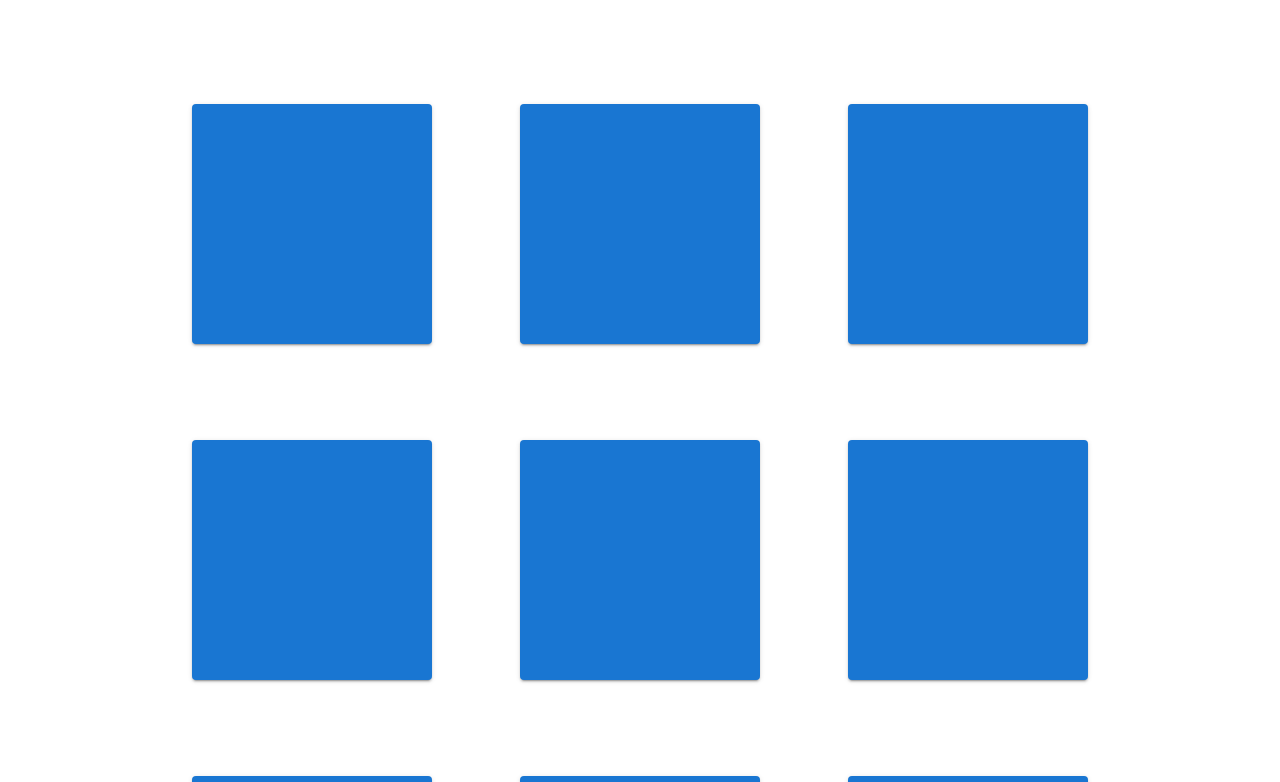
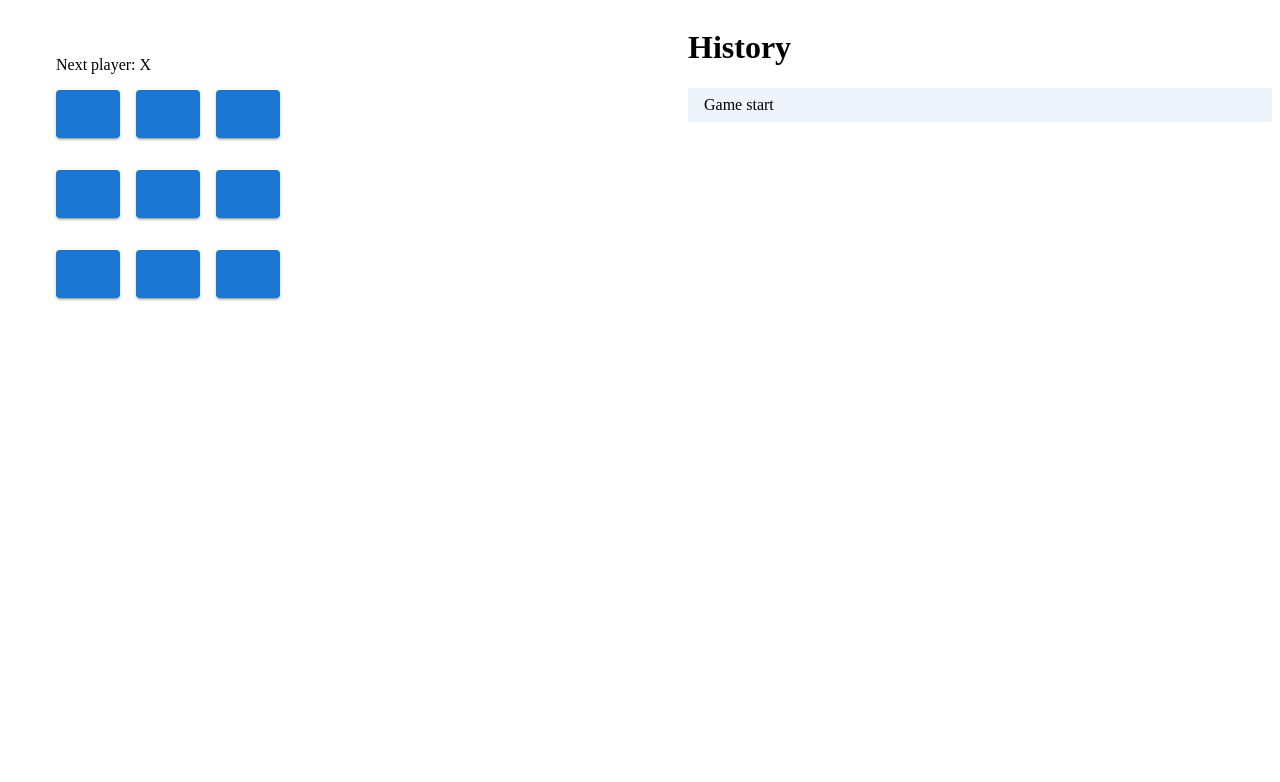
Before and after one commit to rcupic/tic-toe, a React (Create React App) app: page / in a window 1280 px wide. Shown: the top 782 px of the page. Built offline with nearby package versions, Linux system fonts and the light colour scheme.

Commit message:
configure prettier with eslint

```diff
--- a/package.json
+++ b/package.json
@@ -19,7 +19,8 @@
     "start": "react-scripts start",
     "build": "react-scripts build",
     "test": "react-scripts test",
-    "eject": "react-scripts eject"
+    "eject": "react-scripts eject",
+    "lint": "npx eslint ./src"
   },
   "eslintConfig": {
     "extends": [
--- /dev/null
+++ b/src/components/Board.tsx
@@ -0,0 +1,20 @@
+import React, { ReactElement } from 'react';
+import { Square } from './Square';
+
+export const Board = function ({ squares, onClick }: { squares: string[]; onClick: (i: number) => void }): JSX.Element {
+  const iterateArray = [0, 1, 2];
+
+  return (
+    <>
+      {iterateArray.map(
+        (el): ReactElement => (
+          <div className="board-row">
+            {iterateArray.map(el2 => (
+              <Square value={squares[el * 3 + el2]} onClick={() => onClick(el * 3 + el2)} />
+            ))}
+          </div>
+        )
+      )}
+    </>
+  );
+};
--- /dev/null
+++ b/src/components/Game.tsx
@@ -0,0 +1,73 @@
+import { ListItemButton } from '@mui/material';
+import { useState, ReactElement } from 'react';
+import { calculatePosition } from '../utils/calculate-position.util';
+import { calculateWinner } from '../utils/calculate-winner.util';
+import { Board } from './Board';
+
+export const Game = function (): JSX.Element {
+  const [history, changeHistory] = useState([{ squares: Array(9).fill(null), moveLocation: { col: 0, row: 0 } }]);
+  const [stepNumber, setStepNumber] = useState(0);
+  const [xIsNext, changeNext] = useState(true);
+
+  const handleClick = (i: number): void => {
+    const newHistory = history.slice(0, stepNumber + 1);
+
+    const current = newHistory[newHistory.length - 1];
+
+    const squares = current.squares.slice();
+
+    if (calculateWinner(squares) || squares[i]) return;
+
+    squares[i] = xIsNext ? 'X' : 'O';
+
+    const { row, col } = calculatePosition(i);
+
+    changeHistory(
+      newHistory.concat([
+        {
+          squares,
+          moveLocation: { row, col },
+        },
+      ])
+    );
+    setStepNumber(newHistory.length);
+    changeNext(!xIsNext);
+  };
+
+  const jumpTo = (step: number): void => {
+    setStepNumber(step);
+    changeNext(step % 2 === 0);
+  };
+
+  const moves = history.map(({ moveLocation: { row, col } }, move): ReactElement<unknown, string> => {
+    const desc: string = move ? `#${move}. Action: row: ${row}, column: ${col}` : 'Game start';
+
+    const selected: boolean = move === stepNumber;
+
+    return (
+      // eslint-disable-next-line react/no-array-index-key
+      <ListItemButton key={move} onClick={() => jumpTo(move)} selected={selected}>
+        {desc}
+      </ListItemButton>
+    );
+  });
+
+  const current = history[stepNumber];
+
+  const winner = calculateWinner(current.squares);
+
+  const status: string = winner ? `Winner: ${winner}` : `Next player: ${xIsNext ? 'X' : 'O'}`;
+
+  return (
+    <div className="game">
+      <div className="game-board">
+        <div>{status}</div>
+        <Board squares={current.squares} onClick={handleClick} />
+      </div>
+      <div className="game-info">
+        <h1>History</h1>
+        <ol>{moves}</ol>
+      </div>
+    </div>
+  );
+};
--- /dev/null
+++ b/src/components/Square.tsx
@@ -0,0 +1,21 @@
+import Button from '@mui/material/Button';
+
+export const Square = function ({
+  onClick,
+  value,
+}: {
+  onClick: React.MouseEventHandler<HTMLButtonElement>;
+  value: string;
+}) {
+  return (
+    <Button
+      sx={{ height: '3rem', width: '3rem', maxWidth: '3rem', display: 'flex', flex: '1' }}
+      type="button"
+      variant="contained"
+      className="square"
+      onClick={onClick}
+    >
+      {value}
+    </Button>
+  );
+};
--- a/src/components/board.component.tsx
+++ /dev/null
@@ -1,13 +0,0 @@
-import React, { ReactElement } from "react"
-import { Square } from "./square.components"
-
-export const Board = function({squares, onClick }: {squares: string[], onClick: (i: number) => void}): JSX.Element {
-    const iterateArray = [0,1,2]
-
-    return(
-        <div>{iterateArray.map((el): ReactElement => <div className="board-row">
-              {iterateArray.map(el2 => <Square value={squares[el * 3 + el2]} onClick={() => onClick(el * 3 + el2)} />)}
-            </div>)}
-        </div>
-    )
-}
--- a/src/components/game.component.tsx
+++ /dev/null
@@ -1,73 +0,0 @@
-import { ListItemButton } from "@mui/material";
-import { useState , ReactElement } from "react";
-import { calculatePosition } from "../utils/calculate-position.util";
-import { calculateWinner } from "../utils/calculate-winner.util";
-import { Board } from "./board.component";
-
-export const Game = function(): JSX.Element {
-    const [history, changeHistory] = useState([{ squares: Array(9).fill(null), moveLocation: { col: 0, row: 0}}]);
-    const [stepNumber, setStepNumber] = useState(0);
-    const [ xIsNext, changeNext] = useState(true);
-
-
-    const handleClick = (i: number): void => {
-        const newHistory = history.slice(0, stepNumber + 1);
-
-        const current = newHistory[newHistory.length - 1];
-
-        const squares = current.squares.slice();
-
-        if (calculateWinner(squares) || squares[i])
-            return;
-
-        squares[i] = xIsNext ? 'X' : 'O';
-
-        const { row, col } = calculatePosition(i);
-
-        changeHistory(newHistory.concat([{
-          squares,
-          moveLocation: { row, col }
-        }]));
-        setStepNumber(newHistory.length);
-        changeNext(!xIsNext);
-    }
-
-    const jumpTo = (step: number): void => {
-      setStepNumber(step);
-      changeNext((step % 2) === 0);
-    }
-
-
-    const moves = history.map(({ moveLocation: { row, col } }, move): ReactElement<unknown, string> => {
-        const desc: string = move ?
-          `Go to move #${move}. Action: row: ${row}, column: ${col}`:
-          'Go to game start';
-
-        const selected: boolean = move === stepNumber;
-
-        return (
-          // eslint-disable-next-line react/no-array-index-key
-          <ListItemButton key={move} onClick={() => jumpTo(move)} selected={selected}>
-            {desc}
-          </ListItemButton>
-        );
-      });
-
-    const current = history[stepNumber];
-
-    const winner = calculateWinner(current.squares);
-
-    const status: string =  winner ? `Winner: ${  winner}` : `Next player: ${  xIsNext ? 'X' : 'O'}`;
-
-    return (
-        <div className='game'>
-            <div className='game-board'>
-                <Board squares={current.squares} onClick={(i) => handleClick(i)}/>
-            </div>
-            <div className='game-info'>
-                <div>{status}</div>
-                <ol>{moves}</ol>
-            </div>
-        </div>
-    );
-}
--- a/src/components/square.components.tsx
+++ /dev/null
@@ -1,7 +0,0 @@
-import Button from '@mui/material/Button';
-
-export const Square = function ({ onClick, value }: { onClick: React.MouseEventHandler<HTMLButtonElement>, value: string }) {
-  return <Button sx={{ minHeight: '15rem', minWidth: '15rem' }} type='button' variant='contained' className="square" onClick={onClick}>
-        {value}
-    </Button>
-}
--- a/src/index.scss
+++ b/src/index.scss
@@ -1,9 +1,40 @@
 .game-board {
+  width: 50%;
+  height: 50%;
   padding: 3rem;
 }
 
 .board-row {
-  padding: 3rem;
   display: flex;
-  justify-content: space-evenly;
+  align-items: center;
 }
+
+.game-info {
+  width: 50%;
+
+  ol {
+    padding: 0;
+  }
+}
+
+.game {
+  display: flex;
+  height: 100%;
+}
+
+.square {
+  display: flex;
+  flex: 1;
+
+  &:nth-child(2) {
+    margin: 1rem;
+  }
+}
+
+#root {
+  height: 100%;
+}
+
+body {
+  height: 100%;
+}
--- a/src/index.tsx
+++ b/src/index.tsx
@@ -1,5 +1,5 @@
 import ReactDOM from 'react-dom';
-import { Game } from './components/game.component';
+import { Game } from './components/Game';
 import './index.scss';
 
 ReactDOM.render(<Game />, document.getElementById('root'));
--- a/src/interfaces/history.interface.ts
+++ b/src/interfaces/history.interface.ts
@@ -1,4 +1,4 @@
 export interface History {
-    squares: string[],
-    moveLocation: { col: number, row: number }
-  }
+  squares: string[];
+  moveLocation: { col: number; row: number };
+}
```
Also changed, not shown: .eslintrc.json.
